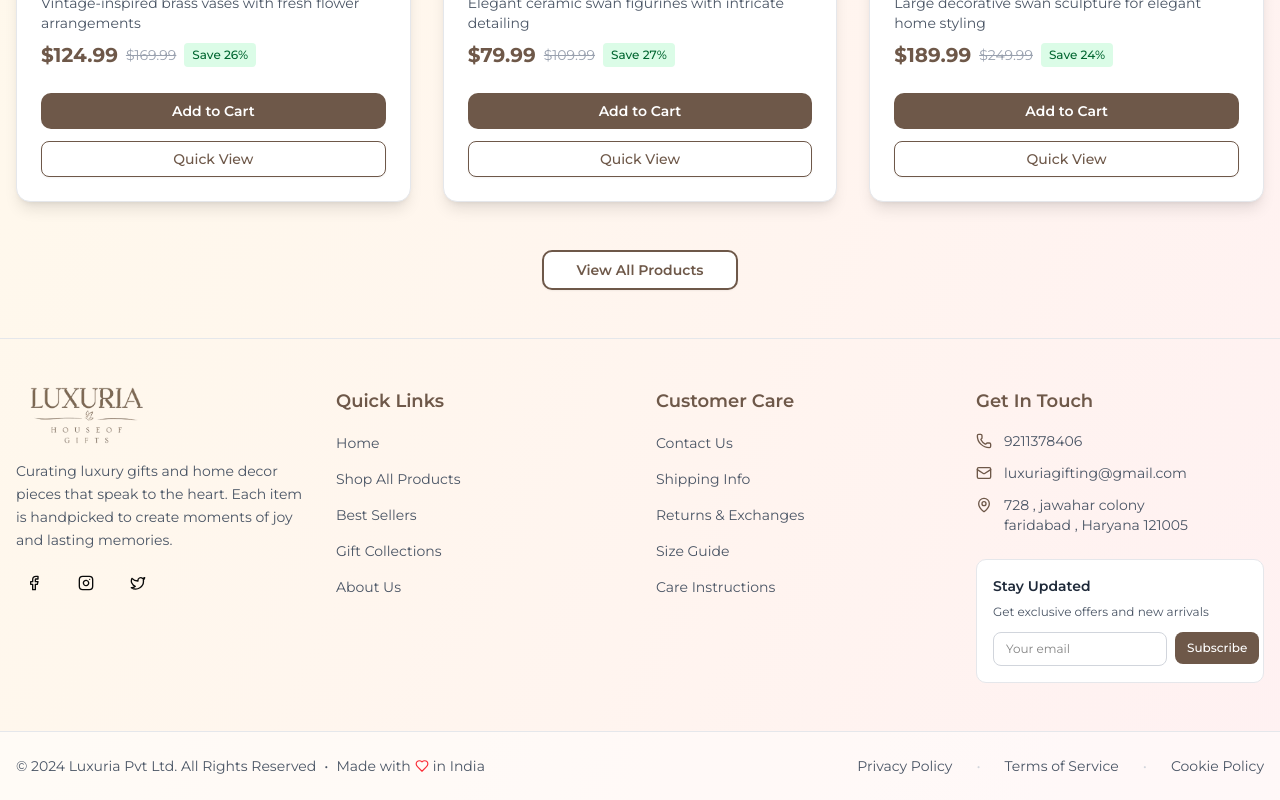
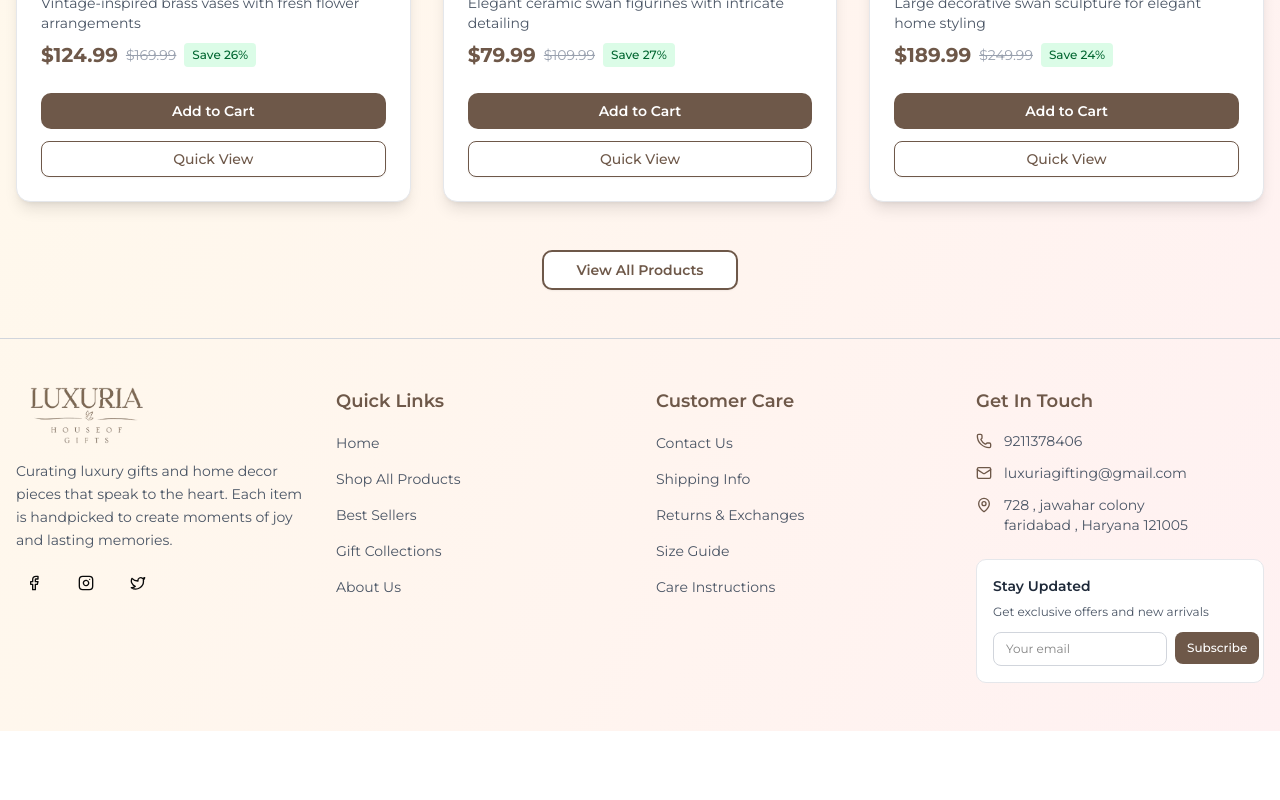
Before and after one commit to Bhupender2/luxuria, a Next.js app: page / in a window 1280 px wide. Shown: the part 1895-2695 px from the top of the page. After the commit the page ends 2626 px from the top, so only its background shows below. Built offline with nearby package versions, Linux system fonts and the light colour scheme.

Commit message:
done the changes

```diff
--- a/src/components/Footer.tsx
+++ b/src/components/Footer.tsx
@@ -12,7 +12,7 @@ import { Button } from "./ui/button";
 
 const Footer = () => {
   return (
-    <footer className="border-t border-gray-200">
+    <footer className="border-t border-gray-300">
       {/* Main Footer Content */}
       <div className="container mx-auto max-w-7xl px-4 py-12">
         <div className="grid grid-cols-1 gap-8 md:grid-cols-2 lg:grid-cols-4">
@@ -25,7 +25,7 @@ const Footer = () => {
               alt="Luxuria Logo"
               className="mb-4"
             />
-            <p className="text-sm leading-relaxed text-gray-600">
+            <p className="text-xs leading-relaxed text-gray-600 lg:text-sm">
               Curating luxury gifts and home decor pieces that speak to the
               heart. Each item is handpicked to create moments of joy and
               lasting memories.
@@ -57,12 +57,14 @@ const Footer = () => {
 
           {/* Quick Links */}
           <div className="space-y-4">
-            <h3 className="text-warmdark text-lg font-semibold">Quick Links</h3>
+            <h3 className="text-warmdark text-sm font-semibold lg:text-lg">
+              Quick Links
+            </h3>
             <ul className="space-y-3">
               <li>
                 <a
                   href="#"
-                  className="hover:text-warmdark text-sm text-gray-600 transition-colors"
+                  className="hover:text-warmdark text-xs text-gray-600 transition-colors lg:text-sm"
                 >
                   Home
                 </a>
@@ -70,7 +72,7 @@ const Footer = () => {
               <li>
                 <a
                   href="#"
-                  className="hover:text-warmdark text-sm text-gray-600 transition-colors"
+                  className="hover:text-warmdark text-xs text-gray-600 transition-colors lg:text-sm"
                 >
                   Shop All Products
                 </a>
@@ -78,7 +80,7 @@ const Footer = () => {
               <li>
                 <a
                   href="#"
-                  className="hover:text-warmdark text-sm text-gray-600 transition-colors"
+                  className="hover:text-warmdark text-xs text-gray-600 transition-colors lg:text-sm"
                 >
                   Best Sellers
                 </a>
@@ -86,7 +88,7 @@ const Footer = () => {
               <li>
                 <a
                   href="#"
-                  className="hover:text-warmdark text-sm text-gray-600 transition-colors"
+                  className="hover:text-warmdark text-xs text-gray-600 transition-colors lg:text-sm"
                 >
                   Gift Collections
                 </a>
@@ -94,7 +96,7 @@ const Footer = () => {
               <li>
                 <a
                   href="#"
-                  className="hover:text-warmdark text-sm text-gray-600 transition-colors"
+                  className="hover:text-warmdark text-xs text-gray-600 transition-colors lg:text-sm"
                 >
                   About Us
                 </a>
@@ -104,14 +106,14 @@ const Footer = () => {
 
           {/* Customer Care */}
           <div className="space-y-4">
-            <h3 className="text-warmdark text-lg font-semibold">
+            <h3 className="text-warmdark text-sm font-semibold lg:text-lg">
               Customer Care
             </h3>
             <ul className="space-y-3">
               <li>
                 <a
                   href="#"
-                  className="hover:text-warmdark text-sm text-gray-600 transition-colors"
+                  className="hover:text-warmdark text-xs text-gray-600 transition-colors lg:text-sm"
                 >
                   Contact Us
                 </a>
@@ -119,7 +121,7 @@ const Footer = () => {
               <li>
                 <a
                   href="#"
-                  className="hover:text-warmdark text-sm text-gray-600 transition-colors"
+                  className="hover:text-warmdark text-xs text-gray-600 transition-colors lg:text-sm"
                 >
                   Shipping Info
                 </a>
@@ -127,7 +129,7 @@ const Footer = () => {
               <li>
                 <a
                   href="#"
-                  className="hover:text-warmdark text-sm text-gray-600 transition-colors"
+                  className="hover:text-warmdark text-xs text-gray-600 transition-colors lg:text-sm"
                 >
                   Returns & Exchanges
                 </a>
@@ -135,7 +137,7 @@ const Footer = () => {
               <li>
                 <a
                   href="#"
-                  className="hover:text-warmdark text-sm text-gray-600 transition-colors"
+                  className="hover:text-warmdark text-xs text-gray-600 transition-colors lg:text-sm"
                 >
                   Size Guide
                 </a>
@@ -143,7 +145,7 @@ const Footer = () => {
               <li>
                 <a
                   href="#"
-                  className="hover:text-warmdark text-sm text-gray-600 transition-colors"
+                  className="hover:text-warmdark text-xs text-gray-600 transition-colors lg:text-sm"
                 >
                   Care Instructions
                 </a>
@@ -153,23 +155,25 @@ const Footer = () => {
 
           {/* Contact Info */}
           <div className="space-y-4">
-            <h3 className="text-warmdark text-lg font-semibold">
+            <h3 className="text-warmdark text-sm font-semibold lg:text-lg">
               Get In Touch
             </h3>
             <div className="space-y-3">
               <div className="flex items-center gap-3">
                 <Phone size={16} className="text-warmdark" />
-                <span className="text-sm text-gray-600">9211378406</span>
+                <span className="text-xs text-gray-600 lg:text-sm">
+                  9211378406
+                </span>
               </div>
               <div className="flex items-center gap-3">
                 <Mail size={16} className="text-warmdark" />
-                <span className="text-sm text-gray-600">
+                <span className="text-xs text-gray-600 lg:text-sm">
                   luxuriagifting@gmail.com
                 </span>
               </div>
               <div className="flex items-start gap-3">
                 <MapPin size={16} className="text-warmdark mt-0.5" />
-                <span className="text-sm text-gray-600">
+                <span className="text-xs text-gray-600 lg:text-sm">
                   728 , jawahar colony
                   <br />
                   faridabad , Haryana 121005
@@ -202,44 +206,6 @@ const Footer = () => {
           </div>
         </div>
       </div>
-
-      {/* Bottom Bar */}
-      <div className="border-t border-gray-200 bg-white/50">
-        <div className="container mx-auto max-w-7xl px-4 py-6">
-          <div className="flex flex-col items-center justify-between gap-4 md:flex-row">
-            <div className="flex items-center gap-2 text-sm text-gray-600">
-              <span>© 2024 Luxuria Pvt Ltd. All Rights Reserved</span>
-              <span className="hidden md:inline">•</span>
-              <span className="flex items-center gap-1">
-                Made with <Heart size={14} className="text-red-500" /> in India
-              </span>
-            </div>
-
-            <div className="flex items-center gap-6 text-sm">
-              <a
-                href="#"
-                className="hover:text-warmdark text-gray-600 transition-colors"
-              >
-                Privacy Policy
-              </a>
-              <span className="text-gray-300">•</span>
-              <a
-                href="#"
-                className="hover:text-warmdark text-gray-600 transition-colors"
-              >
-                Terms of Service
-              </a>
-              <span className="text-gray-300">•</span>
-              <a
-                href="#"
-                className="hover:text-warmdark text-gray-600 transition-colors"
-              >
-                Cookie Policy
-              </a>
-            </div>
-          </div>
-        </div>
-      </div>
     </footer>
   );
 };
--- a/src/components/HeroSection.tsx
+++ b/src/components/HeroSection.tsx
@@ -21,11 +21,13 @@ const HeroSection = () => {
               </div>
 
               <h1 className="text-warmdark leading-tight font-bold">
-                <div className="mb-2 text-5xl lg:text-6xl">Curated Luxury</div>
-                <div className="mb-2 text-5xl lg:text-6xl">
+                <div className="mb-2 text-4xl md:text-5xl lg:text-6xl">
+                  Curated Luxury
+                </div>
+                <div className="mb-2 text-4xl md:text-5xl lg:text-6xl">
                   Gifts<span className="text-amber-600">,</span> Delivered
                 </div>
-                <div className="mb-6 text-5xl lg:text-6xl">
+                <div className="mb-6 text-4xl md:text-5xl lg:text-6xl">
                   with <span className="text-rose-600 italic">Love</span>
                 </div>
               </h1>
--- a/src/components/Products.tsx
+++ b/src/components/Products.tsx
@@ -81,8 +81,10 @@ const Products = () => {
   return (
     <div className="container mx-auto max-w-7xl px-4 py-12">
       <div className="text-warmdark mb-12 text-center">
-        <h2 className="mb-4 text-5xl font-bold">Our Best Sellers</h2>
-        <p className="mx-auto max-w-2xl text-lg text-gray-600">
+        <h2 className="mb-4 text-3xl font-bold md:text-4xl lg:text-5xl">
+          Our Best Sellers
+        </h2>
+        <p className="mx-auto max-w-2xl text-sm text-gray-600 md:text-base lg:text-lg">
           Discover our most loved home decor pieces, carefully curated to bring
           elegance and style to your living space
         </p>
@@ -107,18 +109,18 @@ const Products = () => {
             </CardHeader>
 
             <CardContent>
-              <CardTitle className="group-hover:text-warmdark mb-2 text-xl font-semibold text-gray-800 transition-colors">
+              <CardTitle className="group-hover:text-warmdark mb-2 text-base font-semibold text-gray-800 transition-colors md:text-lg lg:text-xl">
                 {product.name}
               </CardTitle>
-              <CardDescription className="mb-2 line-clamp-2 text-gray-600">
+              <CardDescription className="mb-2 line-clamp-2 text-xs text-gray-600 lg:text-sm">
                 {product.description}
               </CardDescription>
 
               <div className="flex items-center gap-2">
-                <span className="text-warmdark text-xl font-bold">
+                <span className="text-warmdark text-base font-bold lg:text-xl">
                   {product.price}
                 </span>
-                <span className="text-sm text-gray-400 line-through">
+                <span className="text-xs text-gray-400 line-through lg:text-sm">
                   {product.originalPrice}
                 </span>
                 <span className="rounded bg-green-100 px-2 py-1 text-xs font-medium text-green-800">
@@ -135,7 +137,7 @@ const Products = () => {
             </CardContent>
 
             <CardFooter>
-              <div className="w-full space-y-3">
+              <div className="w-full space-y-3 text-xs lg:text-sm">
                 <Button className="bg-warmdark hover:bg-warmdark/90 w-full rounded-lg py-3 font-semibold text-white transition-all duration-300 hover:shadow-lg">
                   Add to Cart
                 </Button>
```
